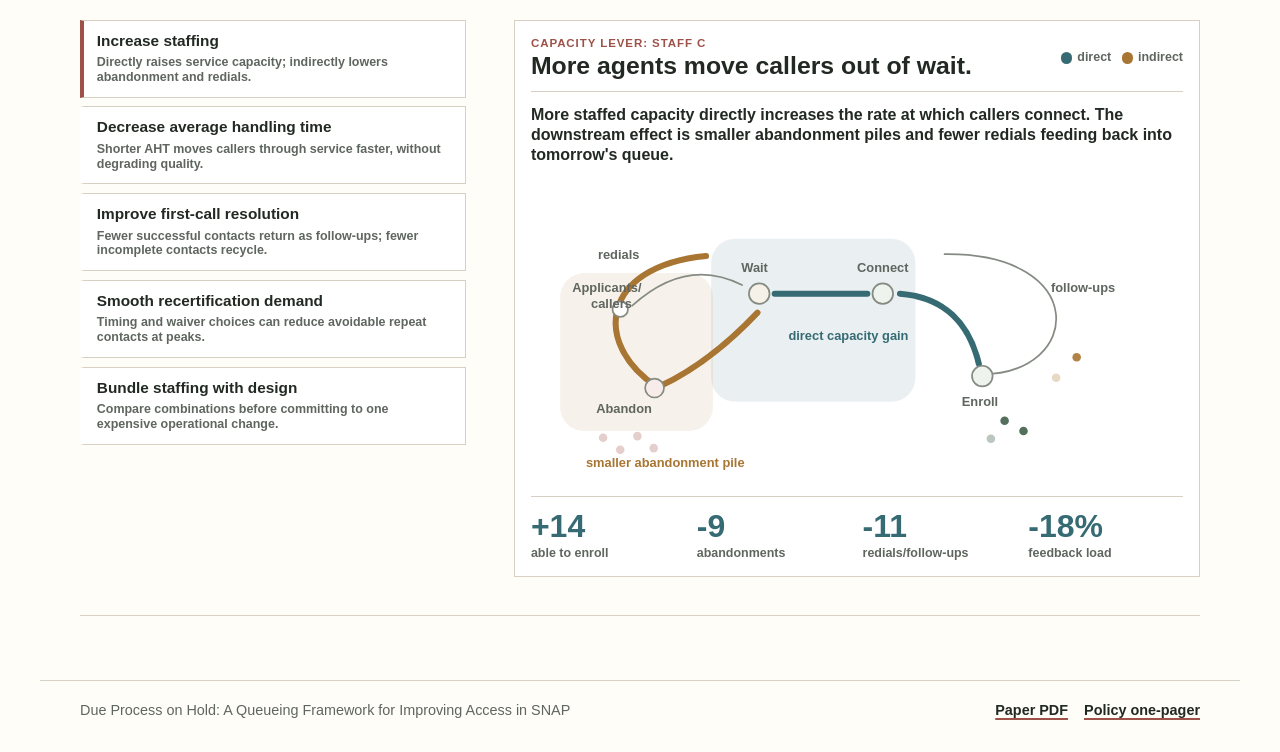
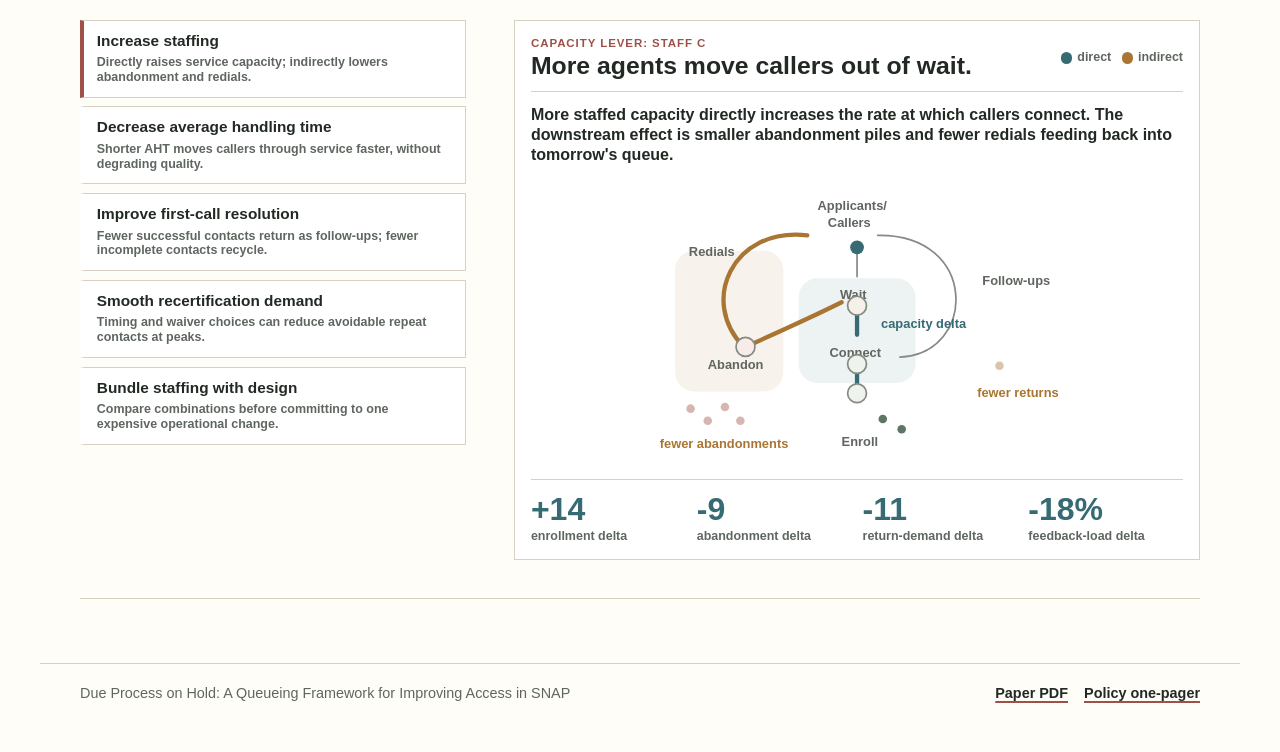
Before and after one commit to angelamzhou/snap-call-center-access, a plain HTML site: page docs/index.html in a window 1280 px wide. Shown: the part 1933-2685 px from the top of the page. Drawn offline with Linux system fonts and the light colour scheme.

Commit message:
Align intervention diagram with queue flow

```diff
--- a/docs/index.html
+++ b/docs/index.html
@@ -8,7 +8,7 @@
       name="description"
       content="Landing page for Due Process on Hold: A Queueing Framework for Improving Access in SNAP."
     >
-    <link rel="stylesheet" href="styles.css?v=20260518-2">
+    <link rel="stylesheet" href="styles.css?v=20260518-3">
     <script src="animation.js?v=20260518-2" defer></script>
   </head>
   <body>
@@ -294,91 +294,94 @@
               More staffed capacity directly increases the rate at which callers connect. The downstream effect is smaller abandonment piles and fewer redials feeding back into tomorrow's queue.
             </p>
 
-            <svg class="evaluation-figure" viewBox="0 0 760 360" role="img" aria-labelledby="evaluation-figure-title evaluation-figure-desc">
+            <svg class="evaluation-figure" viewBox="0 0 760 340" role="img" aria-labelledby="evaluation-figure-title evaluation-figure-desc">
               <title id="evaluation-figure-title">Service-design intervention effects on the access queue</title>
-              <desc id="evaluation-figure-desc">Selecting an intervention highlights direct queue effects and indirect feedback effects such as reduced redials and follow-ups.</desc>
+              <desc id="evaluation-figure-desc">Selecting an intervention keeps the same access-queue structure and highlights only the direct and indirect deltas.</desc>
               <g class="eval-backdrops">
-                <rect class="eval-zone eval-zone-direct" data-effects="staffing aht bundle" x="210" y="72" width="238" height="190" rx="28"></rect>
-                <rect class="eval-zone eval-zone-indirect" data-effects="staffing aht resolution recertification bundle" x="34" y="112" width="178" height="184" rx="28"></rect>
-                <rect class="eval-zone eval-zone-indirect" data-effects="resolution recertification bundle" x="500" y="76" width="202" height="188" rx="28"></rect>
+                <rect class="eval-zone eval-zone-direct" data-effects="staffing aht bundle" x="312" y="118" width="136" height="122" rx="22"></rect>
+                <rect class="eval-zone eval-zone-direct" data-effects="resolution bundle" x="340" y="218" width="142" height="90" rx="22"></rect>
+                <rect class="eval-zone eval-zone-direct" data-effects="recertification bundle" x="286" y="54" width="188" height="64" rx="22"></rect>
+                <rect class="eval-zone eval-zone-indirect" data-effects="staffing aht recertification bundle" x="168" y="86" width="126" height="164" rx="22"></rect>
+                <rect class="eval-zone eval-zone-indirect" data-effects="resolution recertification bundle" x="488" y="92" width="142" height="136" rx="22"></rect>
               </g>
 
               <g class="eval-flow">
-                <path class="eval-path baseline" d="M118 150 C160 112 203 104 246 126"></path>
-                <path class="eval-path baseline" d="M284 136 H392"></path>
-                <path class="eval-path baseline" d="M430 136 C482 140 511 171 522 218"></path>
-                <path class="eval-path baseline" d="M264 158 C227 197 191 225 150 244"></path>
-                <path class="eval-path baseline" d="M146 244 C72 195 80 104 204 92"></path>
-                <path class="eval-path baseline" d="M524 230 C644 230 652 88 482 90"></path>
+                <path class="eval-path baseline" d="M380 82 V116"></path>
+                <path class="eval-path baseline" d="M380 150 V184"></path>
+                <path class="eval-path baseline" d="M380 218 V252"></path>
+                <path class="eval-path baseline" d="M362 146 C326 164 290 180 250 198"></path>
+                <path class="eval-path baseline" d="M248 198 C196 146 234 58 322 68"></path>
+                <path class="eval-path baseline" d="M430 210 C520 206 522 66 404 68"></path>
 
-                <path class="eval-path effect-line effect-direct" data-effects="staffing aht bundle" d="M284 136 H392"></path>
-                <path class="eval-path effect-line effect-direct" data-effects="staffing aht bundle" d="M430 136 C482 140 511 171 522 218"></path>
-                <path class="eval-path effect-line effect-direct" data-effects="resolution bundle" d="M430 136 C482 140 511 171 522 218"></path>
-                <path class="eval-path effect-line effect-direct" data-effects="recertification bundle" d="M118 150 C160 112 203 104 246 126"></path>
+                <path class="eval-path effect-line effect-direct" data-effects="staffing aht bundle" d="M380 150 V184"></path>
+                <path class="eval-path effect-line effect-direct" data-effects="staffing aht bundle" d="M380 218 V252"></path>
+                <path class="eval-path effect-line effect-direct" data-effects="resolution bundle" d="M380 218 V252"></path>
+                <path class="eval-path effect-line effect-direct" data-effects="recertification bundle" d="M304 74 C334 63 358 62 380 82"></path>
 
-                <path class="eval-path effect-line effect-indirect" data-effects="staffing aht resolution recertification bundle" d="M264 158 C227 197 191 225 150 244"></path>
-                <path class="eval-path effect-line effect-indirect" data-effects="staffing aht recertification bundle" d="M146 244 C72 195 80 104 204 92"></path>
-                <path class="eval-path effect-line effect-indirect" data-effects="resolution recertification bundle" d="M524 230 C644 230 652 88 482 90"></path>
+                <path class="eval-path effect-line effect-indirect" data-effects="staffing aht resolution recertification bundle" d="M362 146 C326 164 290 180 250 198"></path>
+                <path class="eval-path effect-line effect-indirect" data-effects="staffing aht recertification bundle" d="M248 198 C196 146 234 58 322 68"></path>
+                <path class="eval-path effect-line effect-indirect" data-effects="resolution recertification bundle" d="M430 210 C520 206 522 66 404 68"></path>
               </g>
 
               <g class="eval-nodes">
-                <circle class="node-dot" cx="104" cy="154" r="9"></circle>
-                <text x="48" y="134">Applicants/</text>
-                <text x="70" y="153">callers</text>
+                <text x="334" y="38">Applicants/</text>
+                <text x="346" y="58">Callers</text>
+                <circle class="node-dot demand-node" cx="380" cy="82" r="8"></circle>
 
-                <circle class="node-dot wait-node" cx="266" cy="136" r="12"></circle>
-                <text x="245" y="111">Wait</text>
+                <text x="360" y="142">Wait</text>
+                <circle class="node-dot wait-node" cx="380" cy="150" r="11"></circle>
 
-                <circle class="node-dot connect-node" cx="410" cy="136" r="12"></circle>
-                <text x="380" y="111">Connect</text>
+                <text x="348" y="210">Connect</text>
+                <circle class="node-dot connect-node" cx="380" cy="218" r="11"></circle>
 
-                <circle class="node-dot enroll-node" cx="526" cy="232" r="12"></circle>
-                <text x="502" y="267">Enroll</text>
+                <text x="362" y="314">Enroll</text>
+                <circle class="node-dot enroll-node" cx="380" cy="252" r="11"></circle>
 
-                <circle class="node-dot abandon-node" cx="144" cy="246" r="11"></circle>
-                <text x="76" y="275">Abandon</text>
+                <text x="206" y="224">Abandon</text>
+                <circle class="node-dot abandon-node" cx="250" cy="198" r="11"></circle>
 
-                <text x="78" y="95">redials</text>
-                <text x="606" y="134">follow-ups</text>
+                <text x="184" y="92">Redials</text>
+                <text x="526" y="126">Follow-ups</text>
               </g>
 
               <g class="eval-piles">
-                <circle class="abandon-piece" data-effects="staffing aht recertification bundle" cx="84" cy="306" r="5"></circle>
-                <circle class="abandon-piece" data-effects="staffing aht resolution bundle" cx="104" cy="320" r="5"></circle>
-                <circle class="abandon-piece" data-effects="staffing aht recertification bundle" cx="124" cy="304" r="5"></circle>
-                <circle class="abandon-piece" data-effects="staffing aht resolution recertification bundle" cx="143" cy="318" r="5"></circle>
-                <circle class="return-piece" data-effects="staffing aht resolution recertification bundle" cx="612" cy="236" r="5"></circle>
-                <circle class="return-piece" data-effects="resolution recertification bundle" cx="636" cy="210" r="5"></circle>
-                <circle class="enroll-piece" data-effects="staffing aht resolution bundle" cx="552" cy="288" r="5"></circle>
-                <circle class="enroll-piece" data-effects="staffing aht bundle" cx="574" cy="300" r="5"></circle>
-                <circle class="enroll-piece" data-effects="resolution bundle" cx="536" cy="305" r="5"></circle>
+                <circle class="abandon-piece" data-effects="staffing aht recertification bundle" cx="186" cy="272" r="5"></circle>
+                <circle class="abandon-piece" data-effects="staffing aht resolution bundle" cx="206" cy="286" r="5"></circle>
+                <circle class="abandon-piece" data-effects="staffing aht recertification bundle" cx="226" cy="270" r="5"></circle>
+                <circle class="abandon-piece" data-effects="staffing aht resolution recertification bundle" cx="244" cy="286" r="5"></circle>
+                <circle class="return-piece" data-effects="staffing aht resolution recertification bundle" cx="546" cy="222" r="5"></circle>
+                <circle class="return-piece" data-effects="resolution recertification bundle" cx="570" cy="204" r="5"></circle>
+                <circle class="return-piece" data-effects="resolution bundle" cx="594" cy="222" r="5"></circle>
+                <circle class="enroll-piece" data-effects="staffing aht resolution bundle" cx="410" cy="286" r="5"></circle>
+                <circle class="enroll-piece" data-effects="staffing aht bundle" cx="432" cy="298" r="5"></circle>
+                <circle class="enroll-piece" data-effects="resolution bundle" cx="392" cy="300" r="5"></circle>
               </g>
 
               <g class="eval-callouts">
-                <text class="callout direct-callout" data-effects="staffing aht bundle" x="300" y="190">direct capacity gain</text>
-                <text class="callout direct-callout" data-effects="resolution bundle" x="404" y="190">more completions</text>
-                <text class="callout direct-callout" data-effects="recertification bundle" x="120" y="64">lower peak demand</text>
-                <text class="callout indirect-callout" data-effects="staffing aht resolution recertification bundle" x="64" y="338">smaller abandonment pile</text>
-                <text class="callout indirect-callout" data-effects="resolution recertification bundle" x="554" y="58">less return demand</text>
+                <text class="callout direct-callout" data-effects="staffing aht bundle" x="408" y="176">capacity delta</text>
+                <text class="callout direct-callout" data-effects="resolution bundle" x="408" y="270">completion delta</text>
+                <text class="callout direct-callout" data-effects="recertification bundle" x="204" y="52">arrival-pressure delta</text>
+                <text class="callout indirect-callout" data-effects="staffing aht resolution recertification bundle" x="150" y="316">fewer abandonments</text>
+                <text class="callout indirect-callout" data-effects="staffing aht resolution recertification bundle" x="520" y="256">fewer returns</text>
               </g>
             </svg>
 
             <div class="evaluation-metrics" aria-live="polite">
               <div>
                 <strong data-eval-enroll>+14</strong>
-                <span>able to enroll</span>
+                <span>enrollment delta</span>
               </div>
               <div>
                 <strong data-eval-abandon>-9</strong>
-                <span>abandonments</span>
+                <span>abandonment delta</span>
               </div>
               <div>
                 <strong data-eval-recycle>-11</strong>
-                <span>redials/follow-ups</span>
+                <span>return-demand delta</span>
               </div>
               <div>
                 <strong data-eval-load>-18%</strong>
-                <span>feedback load</span>
+                <span>feedback-load delta</span>
               </div>
             </div>
           </div>
```
Also changed, not shown: docs/styles.css (+11 -10 lines).
